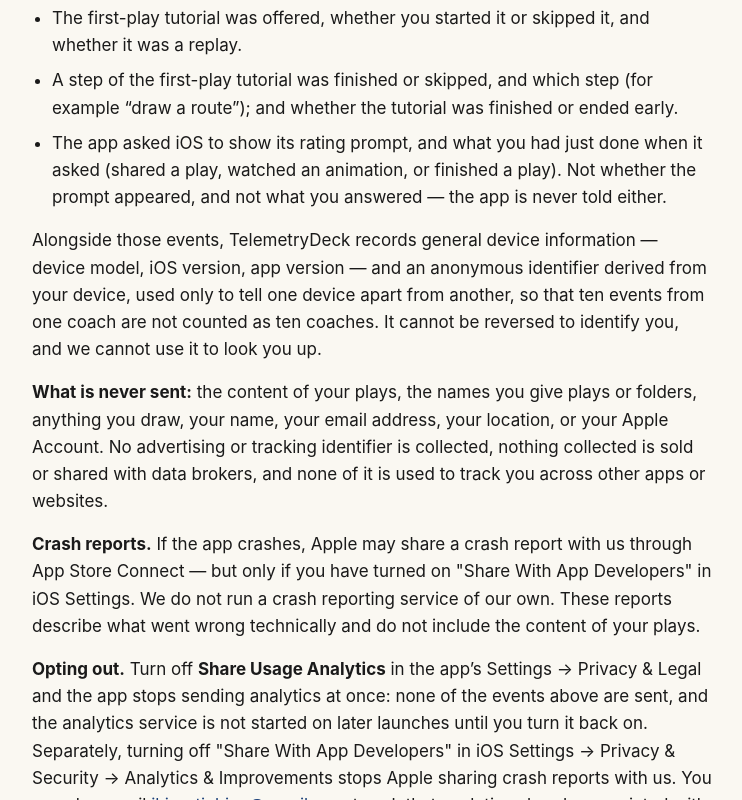
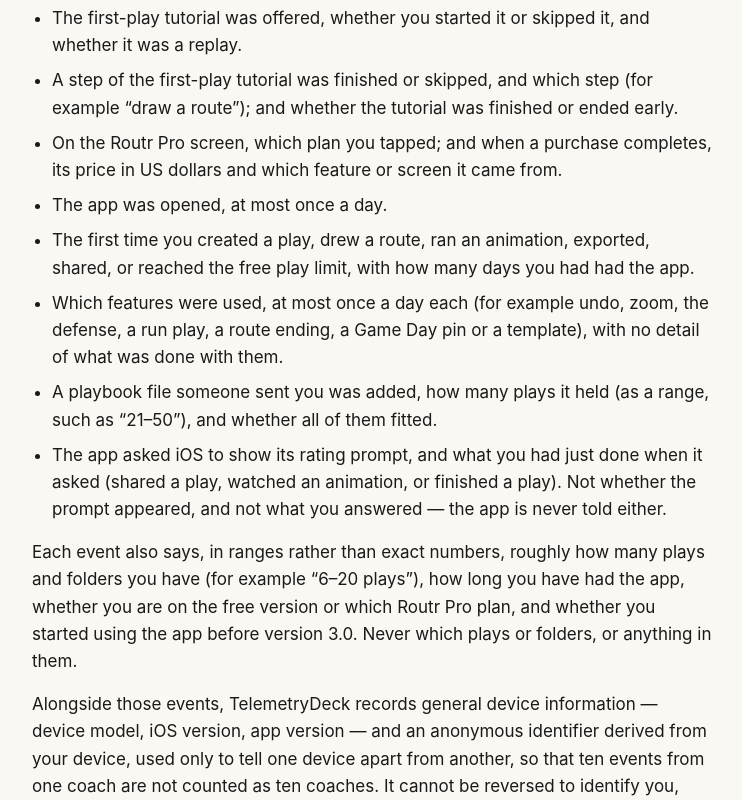
Before and after one commit to IKiprotich/flag-playbook, a plain HTML site: page privacy.html in a window 1280 px wide. Shown: the part 2000-2800 px from the top of the page, without its empty margins (268-1010 px from the left). Drawn offline with Linux system fonts and the light colour scheme.

Commit message:
Privacy policy, 22 Oct 2026: Routr 3.0's analytics and RevenueCat purchase reporting

```diff
--- a/privacy.html
+++ b/privacy.html
@@ -76,7 +76,7 @@
   <a class="back" href="./">← Routr</a>
 
   <h1>Privacy Policy</h1>
-  <p class="updated">Last updated: October 12, 2026</p>
+  <p class="updated">Last updated: October 22, 2026</p>
 
   <p>Routr ("the app") is a tool for designing and sharing flag football plays. This policy describes what information the app collects, how it is used, and the choices you have. The app is built and operated by Ian Kiprotich ("we," "us").</p>
 
@@ -113,12 +113,18 @@
     <li>The welcome screen was completed.</li>
     <li>The first-play tutorial was offered, whether you started it or skipped it, and whether it was a replay.</li>
     <li>A step of the first-play tutorial was finished or skipped, and which step (for example &ldquo;draw a route&rdquo;); and whether the tutorial was finished or ended early.</li>
+    <li>On the Routr Pro screen, which plan you tapped; and when a purchase completes, its price in US dollars and which feature or screen it came from.</li>
+    <li>The app was opened, at most once a day.</li>
+    <li>The first time you created a play, drew a route, ran an animation, exported, shared, or reached the free play limit, with how many days you had had the app.</li>
+    <li>Which features were used, at most once a day each (for example undo, zoom, the defense, a run play, a route ending, a Game Day pin or a template), with no detail of what was done with them.</li>
+    <li>A playbook file someone sent you was added, how many plays it held (as a range, such as &ldquo;21&ndash;50&rdquo;), and whether all of them fitted.</li>
     <li>The app asked iOS to show its rating prompt, and what you had just done when it asked (shared a play, watched an animation, or finished a play). Not whether the prompt appeared, and not what you answered &mdash; the app is never told either.</li>
   </ul>
+  <p>Each event also says, in ranges rather than exact numbers, roughly how many plays and folders you have (for example &ldquo;6&ndash;20 plays&rdquo;), how long you have had the app, whether you are on the free version or which Routr Pro plan, and whether you started using the app before version 3.0. Never which plays or folders, or anything in them.</p>
   <p>Alongside those events, TelemetryDeck records general device information &mdash; device model, iOS version, app version &mdash; and an anonymous identifier derived from your device, used only to tell one device apart from another, so that ten events from one coach are not counted as ten coaches. It cannot be reversed to identify you, and we cannot use it to look you up.</p>
   <p><strong>What is never sent:</strong> the content of your plays, the names you give plays or folders, anything you draw, your name, your email address, your location, or your Apple Account. No advertising or tracking identifier is collected, nothing collected is sold or shared with data brokers, and none of it is used to track you across other apps or websites.</p>
   <p><strong>Crash reports.</strong> If the app crashes, Apple may share a crash report with us through App Store Connect &mdash; but only if you have turned on "Share With App Developers" in iOS Settings. We do not run a crash reporting service of our own. These reports describe what went wrong technically and do not include the content of your plays.</p>
-  <p><strong>Opting out.</strong> Turn off <strong>Share Usage Analytics</strong> in the app&rsquo;s Settings &rarr; Privacy &amp; Legal and the app stops sending analytics at once: none of the events above are sent, and the analytics service is not started on later launches until you turn it back on. Separately, turning off "Share With App Developers" in iOS Settings &rarr; Privacy &amp; Security &rarr; Analytics &amp; Improvements stops Apple sharing crash reports with us. You can also email <a href="mailto:ikiprotichian@gmail.com">ikiprotichian@gmail.com</a> to ask that analytics already associated with your device be deleted.</p>
+  <p><strong>Opting out.</strong> Turn off <strong>Share Usage Analytics</strong> in the app&rsquo;s Settings &rarr; Privacy &amp; Legal and the app stops sending analytics at once: none of the events above are sent, and the analytics service is not started on later launches until you turn it back on. The same switch turns off the purchase reporting described under Purchases, from the next time the app is opened. Separately, turning off "Share With App Developers" in iOS Settings &rarr; Privacy &amp; Security &rarr; Analytics &amp; Improvements stops Apple sharing crash reports with us. You can also email <a href="mailto:ikiprotichian@gmail.com">ikiprotichian@gmail.com</a> to ask that analytics already associated with your device be deleted.</p>
 
   <h2>Ratings and reviews</h2>
   <p>From time to time the app may ask iOS to show Apple&rsquo;s standard rating prompt. The prompt belongs to Apple: iOS decides whether it appears, and a rating or review you leave goes to Apple and the App Store, not to us through the app. We see reviews the same way anyone does, on the App Store, under the nickname you chose there. You can turn these prompts off for every app with <strong>In-App Ratings &amp; Reviews</strong>, in the App Store section of iOS Settings.</p>
@@ -126,7 +132,8 @@
   <h2>Purchases</h2>
   <p>Routr offers optional in-app purchases: <strong>Routr Pro</strong> as an auto-renewing subscription, and <strong>Routr Pro Lifetime</strong> as a single non-recurring purchase. Either one unlocks the same features.</p>
   <p>The transaction is handled entirely by Apple through the App Store. We never see your payment details, your billing address, your name or your email. What the app receives from Apple is a receipt saying that a purchase exists and whether it is still valid &mdash; nothing that identifies you personally, and it is read on your device rather than sent anywhere.</p>
-  <p>We do not store your entitlement on our side, or on yours: each time the app launches it asks Apple again whether you are entitled. That means we hold no purchase record of yours at all. Managing or cancelling a subscription happens in your Apple Account settings, which we have no access to. Apple's handling of purchase data is governed by <a href="https://www.apple.com/legal/privacy/">Apple's privacy policy</a>.</p>
+  <p>We do not store your entitlement on our side, or on yours: each time the app launches it asks Apple again whether you are entitled. The app decides that from Apple's answer alone.</p>
+  <p><strong>Purchase reporting.</strong> So that we can see how subscriptions are doing &mdash; renewals, cancellations, refunds and how long people stay subscribed &mdash; the app tells <a href="https://www.revenuecat.com/privacy/">RevenueCat</a> when a purchase is made, and Apple tells RevenueCat when a subscription renews or ends. RevenueCat receives the purchase record Apple issues (which plan, its price, the country of your App Store, and the dates), tied to a random identifier the app creates; it does not receive your name, email, Apple Account or payment details, and we cannot use it to look you up. It is used only to report on purchases, and is not used for advertising or tracking. Turning off <strong>Share Usage Analytics</strong> stops the app reporting to RevenueCat. Managing or cancelling a subscription happens in your Apple Account settings, which we have no access to. Apple's handling of purchase data is governed by <a href="https://www.apple.com/legal/privacy/">Apple's privacy policy</a>.</p>
 
   <h2>Email you send to us</h2>
   <p>If you contact us using the "Send Feedback" option in the app or by emailing <a href="mailto:ikiprotichian@gmail.com">ikiprotichian@gmail.com</a>, we receive whatever you write, your email address, and any device information your email client includes. We use this only to respond to your message and improve the app. We do not add you to mailing lists and do not share your email with anyone else.</p>
```
